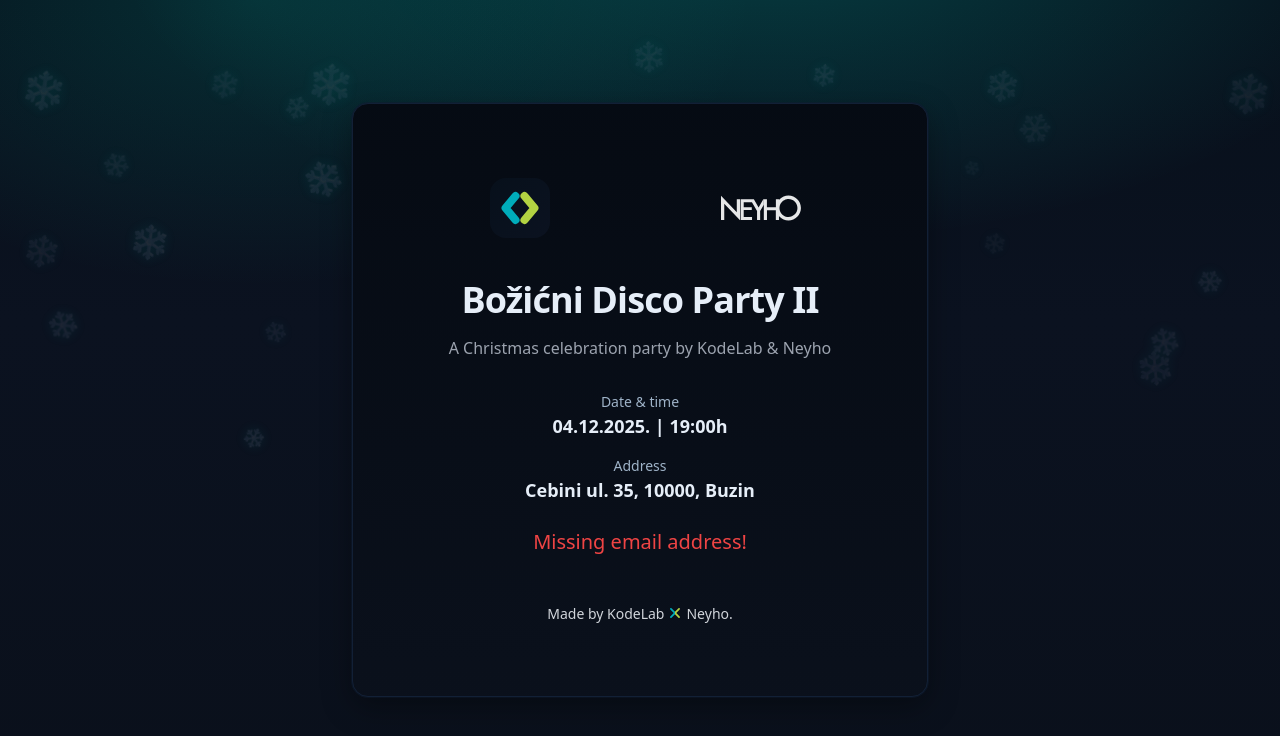
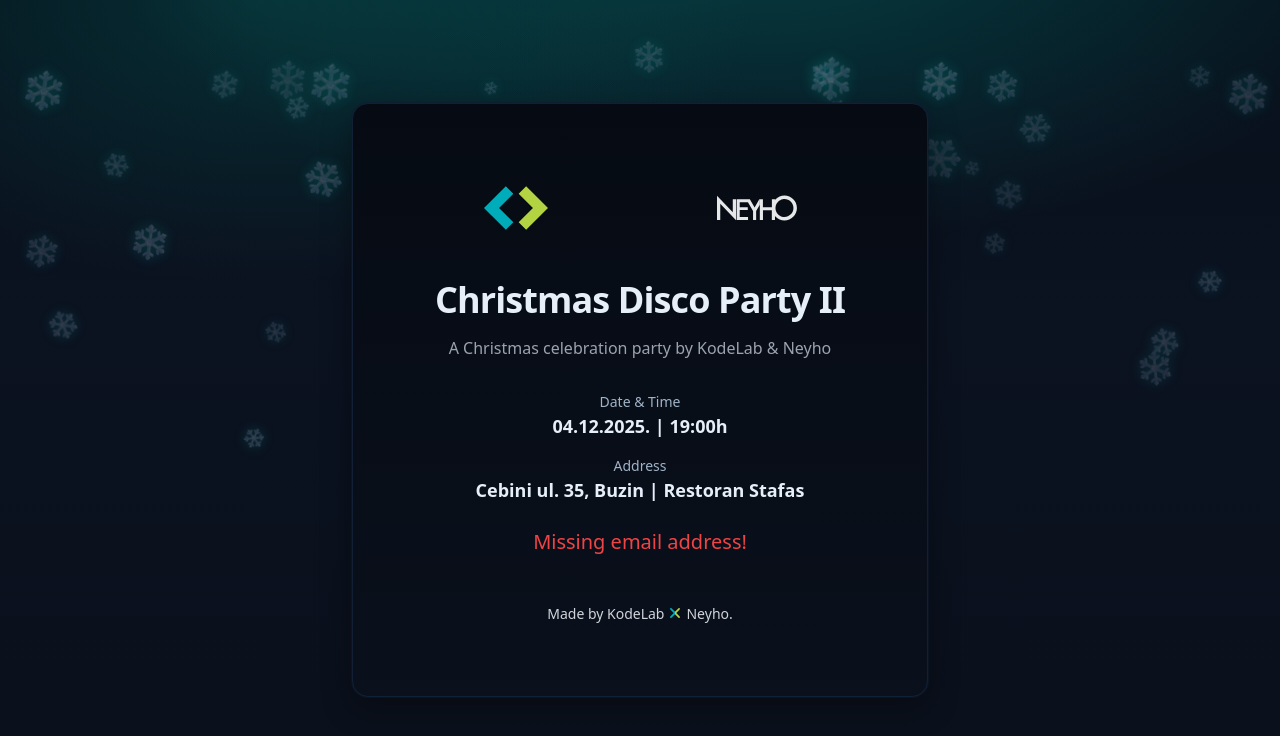
Before and after one commit to Kodelabers/christmas-party-invitation-app, a Next.js app: page / in a window 1280 px wide. Shown: the top 736 px of the page. Built offline with nearby package versions, Linux system fonts and the light colour scheme; no server answers.

Commit message:
Update - improved snowflake opacity and count, adjusted response message layout and colors, and replaced logo

```diff
--- a/app/success/page.tsx
+++ b/app/success/page.tsx
@@ -53,7 +53,7 @@
             <div className="rounded-lg border border-brand-border/50 bg-brand-card/40 p-4">
               <div className="grid grid-cols-1 sm:grid-cols-2 gap-4 text-left">
                 <div>
-                  <p className="text-sm text-brand-muted text-center">Date & time</p>
+                  <p className="text-sm text-brand-muted text-center">Date & Time</p>
                   <p className="text-base text-brand-text font-semibold text-center">{EVENT_DATE_TEXT}</p>
                 </div>
                 <div>
@@ -129,7 +129,7 @@
                 onClick={() => router.push(`/?email=${email || ''}`)}
                 className="btn-outline hover:border-solid hover:border-[#00C4B4] transition"
               >
-                Back to Invitation
+                Change response
               </button>
             </div>
           </div>
--- a/components/ChangeAnswer.tsx
+++ b/components/ChangeAnswer.tsx
@@ -15,10 +15,13 @@
 
   return (
     <div className="mt-8 space-y-6">
-    <p className="text-xl md:text-2xl text-brand-text font-semibold mb-6">
-      You already responded: {currentResponse === 'Coming' ? 'Yes' : 'No'}.
-      Do you want to change your answer?
-    </p>
+    <div className="text-xl md:text-2xl text-brand-text font-semibold mb-6 leading-snug">
+      <p>You already responded:</p>
+      <p className={`${currentResponse === 'Coming' ? 'text-[#b3d342]' : 'text-red-500'}`}>
+        {currentResponse === 'Coming' ? 'Yes' : 'No'}
+      </p>
+      <p>Do you want to change your answer?</p>
+    </div>
     <div className="flex flex-col sm:flex-row gap-3 justify-center">
       <button
         onClick={() => setShowChangeConfirm(true)}
--- a/components/DateAndLocation.tsx
+++ b/components/DateAndLocation.tsx
@@ -3,7 +3,7 @@
 const DateAndLocation = () => {
   return (
     <div className="mt-4 mb-2">
-            <p className="text-sm text-brand-muted">Date & time</p>
+            <p className="text-sm text-brand-muted">Date & Time</p>
             <p className="text-lg text-brand-text font-semibold">{EVENT_DATE_TEXT}</p>
             <p className="text-sm text-brand-muted mt-4">Address</p>
             <p className="text-lg text-brand-text font-semibold">{EVENT_ADDRESS_TEXT}</p>
--- a/components/Header.tsx
+++ b/components/Header.tsx
@@ -6,13 +6,13 @@
     <header className="text-center py-4">
       {showLogos && (
         <div className="flex items-center justify-around mb-8">
-          <LogoIcon className="w-20 h-16" />
+          <LogoIcon className="w-16 h-16" />
           <NeyhoLogo className="w-20 h-20 ml-1 opacity-90" />
         </div>
       )}
       <div className="flex items-center justify-center gap-3">
         <h1 className="text-4xl md:text-4xl font-extrabold tracking-tight ">
-        Božićni Disco Party II
+        Christmas Disco Party II
         </h1>
       </div>
       <p className="mt-4 text-base md:text-[16px] text-gray-400">
--- a/components/KodelabIcon.tsx
+++ b/components/KodelabIcon.tsx
@@ -1,23 +1,14 @@
 export default function LogoIcon({ className = "w-12 h-12" }: { className?: string }) {
 	return (
 		<svg
-      viewBox="0 0 512 512"
+			viewBox="0 0 891.42 608.11"
 			xmlns="http://www.w3.org/2000/svg"
 			role="img"
 			aria-hidden="true"
 			className={className}
 		>
-      <defs>
-        <linearGradient id="logo-bg" x1="0%" y1="0%" x2="100%" y2="100%">
-          <stop offset="0%" stopColor="#07101B" />
-          <stop offset="100%" stopColor="#0B1220" />
-        </linearGradient>
-      </defs>
-      <rect x="16" y="16" width="480" height="480" rx="128" fill="url(#logo-bg)" />
-      {/* Left chevron */}
-      <path d="M220 160 L140 256 L220 352" fill="none" stroke="#00ACBA" strokeWidth="64" strokeLinecap="round" strokeLinejoin="round" />
-      {/* Right chevron */}
-      <path d="M292 160 L372 256 L292 352" fill="none" stroke="#B3D342" strokeWidth="64" strokeLinecap="round" strokeLinejoin="round" />
+			<polygon fill="#00acba" points="209.3 304.06 408.71 104.65 304.06 0 104.65 199.4 0 304.06 104.65 408.71 304.06 608.11 408.71 503.46 209.3 304.06" />
+			<polygon fill="#b3d342" points="682.11 304.06 482.71 503.46 587.36 608.11 786.76 408.71 891.42 304.06 786.76 199.4 587.36 0 482.71 104.65 682.11 304.06" />
 		</svg>
 	);
 }
--- a/components/Snowflakes.tsx
+++ b/components/Snowflakes.tsx
@@ -13,7 +13,7 @@
 
 export default function Snowflakes() {
   const flakes = useMemo<SnowflakeConfig[]>(() => {
-    const count = 24;
+    const count = 34;
     return Array.from({ length: count }, (_, id) => {
 
       const delay = Math.random() * 0.8;
@@ -28,13 +28,13 @@
         delay: `${finalDelay}s`,
         duration: `${duration}s`,
         size: `${12 + Math.random() * 28}px`,
-        opacity: 0.15 + Math.random() * 0.2,
+        opacity: 0.3 + Math.random() * 0.25,
       };
     });
   }, []);
 
   return (
-    <div className="pointer-events-none fixed inset-0 overflow-hidden -z-10 opacity-30">
+    <div className="pointer-events-none fixed inset-0 overflow-hidden -z-10 opacity-40">
       {flakes.map(({ id, left, delay, duration, size, opacity }) => (
         <span
           key={id}
--- a/lib/constants.ts
+++ b/lib/constants.ts
@@ -1,2 +1,2 @@
 export const EVENT_DATE_TEXT = '04.12.2025. | 19:00h';
-export const EVENT_ADDRESS_TEXT = 'Cebini ul. 35, 10000, Buzin';
+export const EVENT_ADDRESS_TEXT = 'Cebini ul. 35, Buzin | Restoran Stafas';
```
Lines whose indentation alone changed are shown as unchanged.
